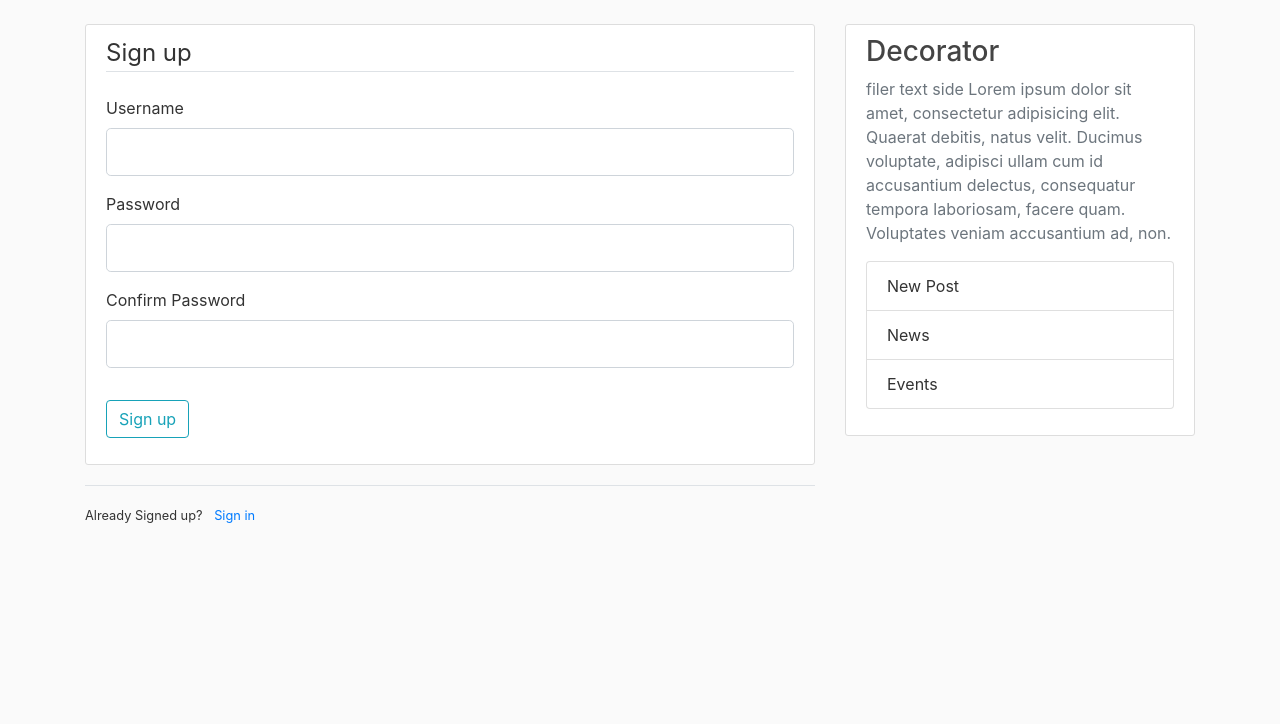
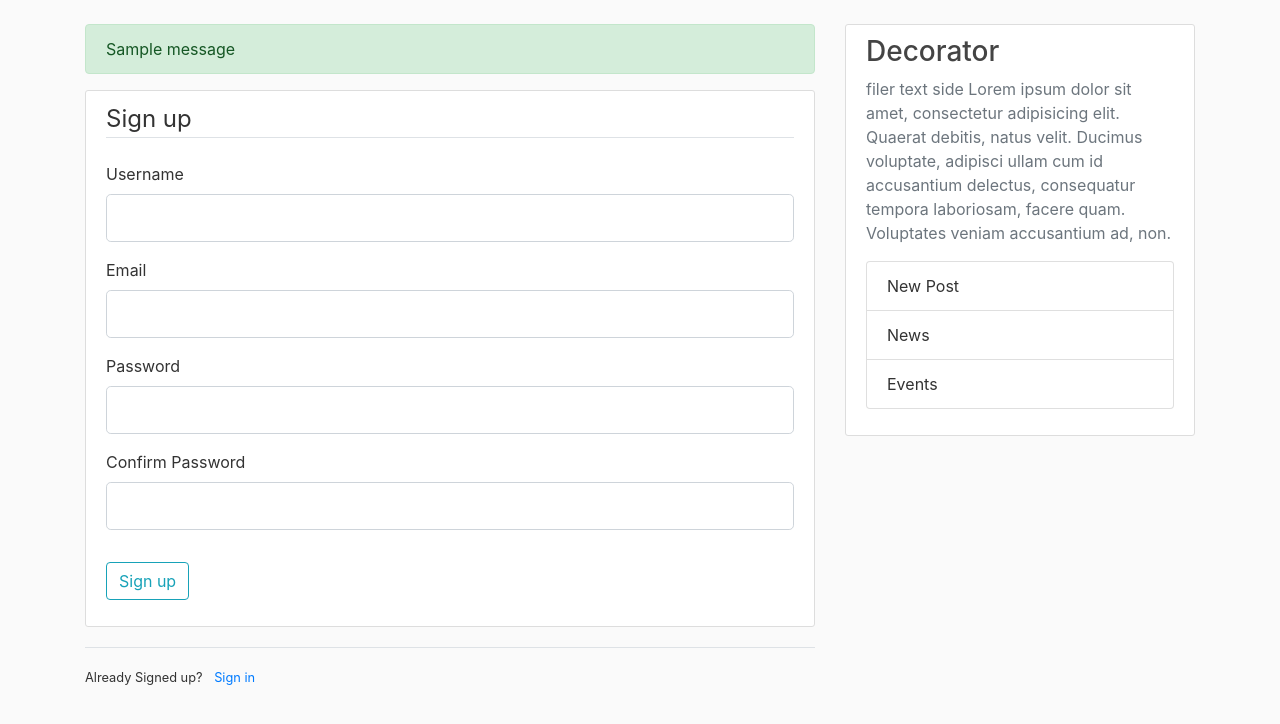
Before and after one commit to Maks-Drzezdzon/MyBlog, a Flask app: page /register in a window 1280 px wide. Shown: the part 56-780 px from the top of the page. Run offline with Flask 2, Linux system fonts and the light colour scheme; one stand-in notice (Sample message) is shown; some libraries are stand-ins or nearby versions.

Commit message:
adding more formatting, fixed bugs, clearedup login

```diff
--- a/flaskblog.py
+++ b/flaskblog.py
@@ -1,4 +1,4 @@
-from flask import Flask,render_template, url_for
+from flask import Flask,render_template, url_for, flash, redirect
 from forms import RegistrationForm, LoginForm
 import os
 app = Flask(__name__)
@@ -20,16 +20,20 @@ messages = [
 
 @app.route("/")
 @app.route("/home")
-def hello():
+def home():
 	return render_template('home.html', messages = messages)
 
 @app.route("/about")
 def about():
 	return render_template("about.html", title='About')
 
-@app.route("/register")
+@app.route("/register", methods=['GET', 'POST'])
 def register():
     form = RegistrationForm()
+    if form.validate_on_submit():
+        flash(f'Signed up {form.username.data}', 'success')
+        # name of method not mapping
+        return redirect(url_for('home'))
     return render_template('register.html', title='Register', form=form)
 
 
--- a/templates/layout.html
+++ b/templates/layout.html
@@ -40,6 +40,16 @@
     <main role="main" class="container">
       <div class="row">
         <div class="col-md-8">
+          <!-- categories=true lets pass in bootstrap style of success in python code-->
+          {% with messages = get_flashed_messages(with_categories=true) %}
+            {% if messages %}
+              {% for category, message in messages %}
+                <div class="alert alert-{{ category }}">
+                  {{ message }}
+                </div>
+              {% endfor %}
+            {% endif %}
+          {% endwith %}
           {% block content %}{% endblock %}
         </div>
         <div class="col-md-4">
--- a/templates/register.html
+++ b/templates/register.html
@@ -8,6 +8,11 @@
 				<div class="form-group">
 					{{ form.username.label(class="form-control-label") }}
 					{{ form.username(class="form-control form-control-lg") }}
+				</div>
+
+				<div class="form-group">
+					{{ form.email.label(class="form-control-label") }}
+					{{ form.email(class="form-control form-control-lg") }}
 				</div>
 
 				<div class="form-group">
```
